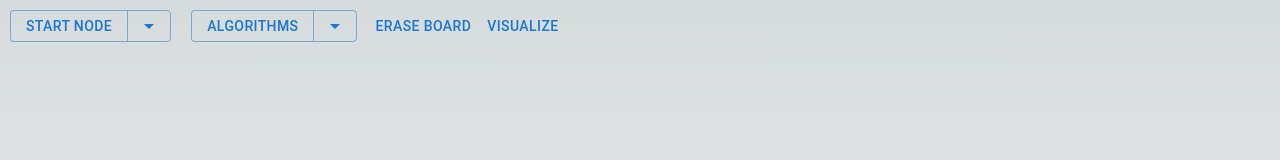
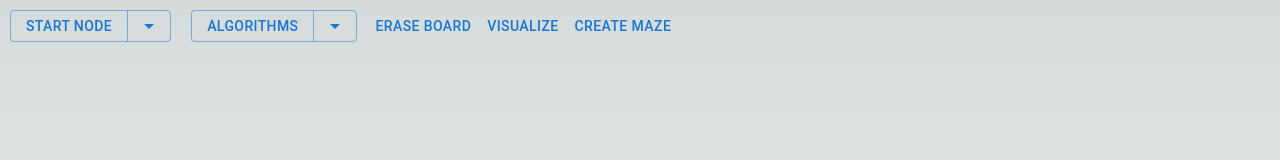
Before and after one commit to omarabdiwali/dijkstra-visualizer, a Next.js app: page / in a window 1280 px wide. Shown: the top 160 px of the page. Built offline with nearby package versions, Linux system fonts and the light colour scheme.

Commit message:
adding scroll

```diff
--- a/pages/index.js
+++ b/pages/index.js
@@ -2,7 +2,7 @@ import { useState, useEffect } from "react"
 import { useSnackbar } from 'notistack';
 import styles from "@/styles/Home.module.css"
 import WindowSizeListener from "react-window-size-listener";
-import { createMaze, getAStarPath, getDijkstraPath, getSquare } from "@/utils/helperFunctions";
+import { createMaze, getAStarPath, getDijkstraPath, getSquare, readMaze } from "@/utils/helperFunctions";
 import Dropdown from "@/utils/dropdown";
 import { Button } from "@mui/material";
 
@@ -90,8 +90,8 @@ export default function Home() {
   }
 
   const addNode = (e) => {
-    let x = Math.ceil((e.clientX - offset.left) / SIZE);
-    let y = Math.ceil((e.clientY - offset.top) / SIZE);
+    let x = Math.ceil((e.pageX - offset.left) / SIZE);
+    let y = Math.ceil((e.pageY - offset.top) / SIZE);
 
     let pos = (y - 1) * WIDTH + x;
     let sq = getSquare(pos, WIDTH);
@@ -149,18 +149,6 @@ export default function Home() {
         checkCollisions(pos, sq, "points", true);
       }
     }
-  }
-
-  const drawMaze = () => {
-    createMaze(0, 0, WIDTH, LENGTH, "vertical", [], []);
-  }
-
-  const onHold = () => {
-    setHold(true);
-  }
-
-  const onUp = () => {
-    setHold(false);
   }
 
   const orderPoints = (pts) => {
@@ -227,6 +215,19 @@ export default function Home() {
     }
   }
 
+  const drawMaze = () => {
+
+  }
+
+  const onHold = () => {
+    setHold(true);
+  }
+
+  const onUp = () => {
+    setHold(false);
+  }
+
+
 
   return (
     <>
@@ -234,6 +235,7 @@ export default function Home() {
       <Dropdown options={algos} title="Algorithms" onClick={findPath} />
       <Button onClick={eraseAll}>Erase Board</Button>
       <Button onClick={runAlgorithm}>{algorithm}</Button>
+      <Button onClick={drawMaze}>Create Maze</Button>
       <div className={styles.App}>
         <WindowSizeListener onResize={() => {
           setOffset(document.getElementById("board").getBoundingClientRect());
--- a/styles/globals.css
+++ b/styles/globals.css
@@ -81,7 +81,7 @@
 html,
 body {
   max-width: 100vw;
-  overflow: hidden;
+  overflow: auto;
   /* height: 100%; */
 }
 
```
